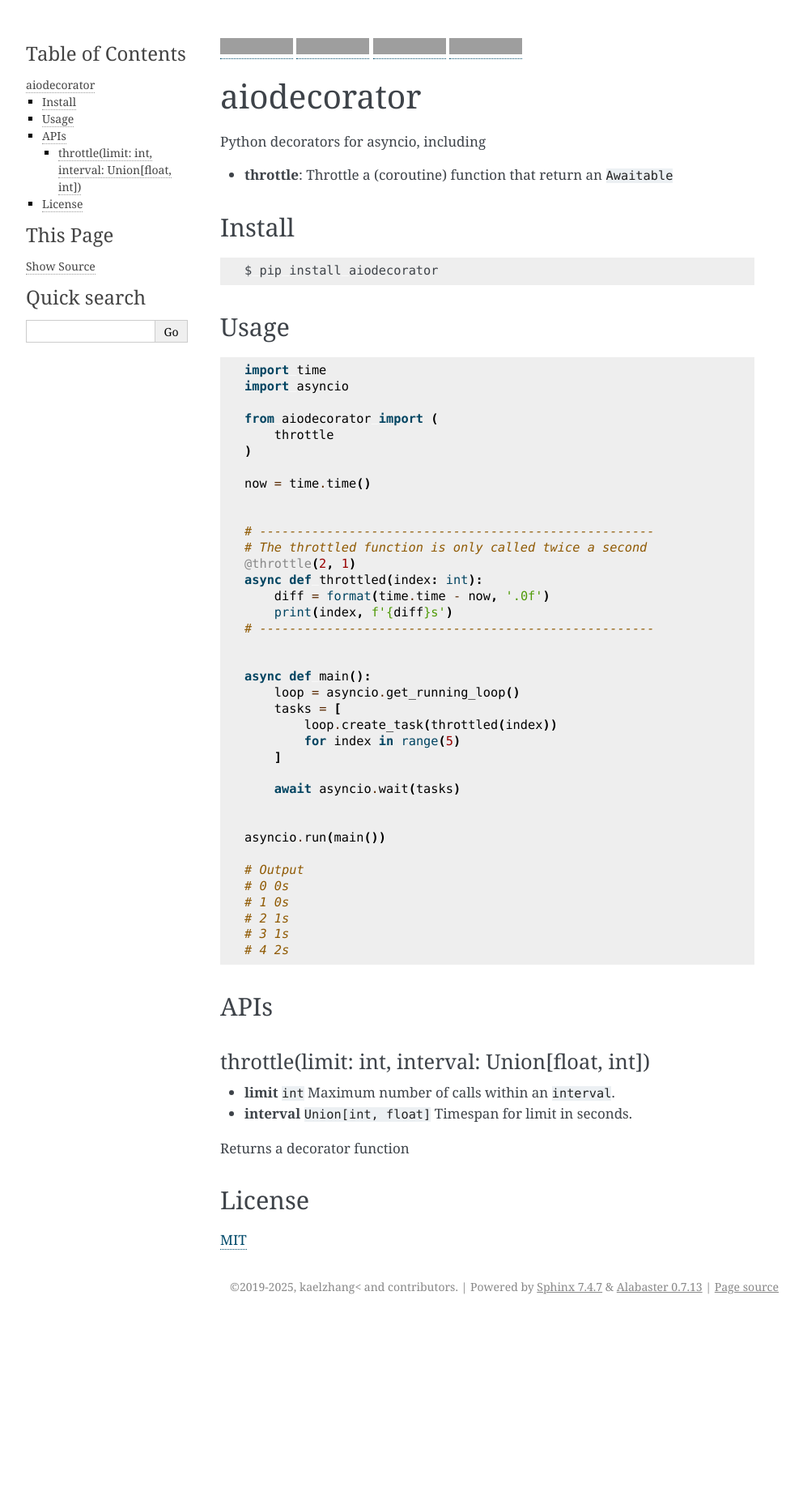
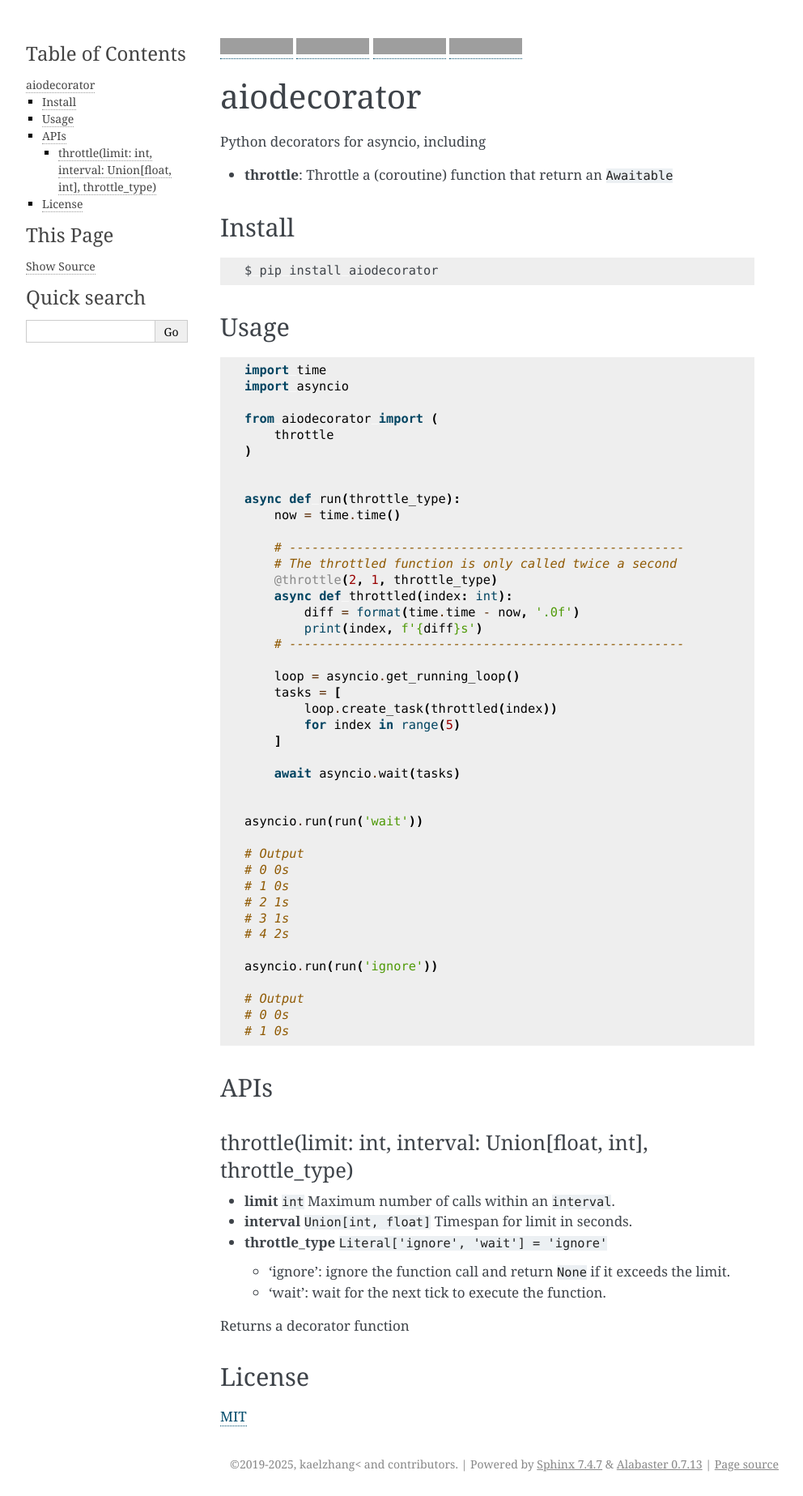
Before and after one commit to kaelzhang/python-aiodecorator, a Sphinx documentation site: the page built from docs/README.md, in a window 1280 px wide. Shown: the whole page at 81% size, without its empty margins (148-1140 px from the left). Built offline with Sphinx 7.4.7, drawn with Linux system fonts in a browser that asks for light colours; before the commit the page ends 1628 px from its top, so only the background shows below that; grey boxes are pictures that could not be loaded.

Commit message:
2.0.0 (breaking): throttle supports the ignore mode as the default throttle_type

````diff
--- a/docs/README.md
+++ b/docs/README.md
@@ -27,19 +27,18 @@ from aiodecorator import (
     throttle
 )
 
-now = time.time()
 
+async def run(throttle_type):
+    now = time.time()
 
-# -----------------------------------------------------
-# The throttled function is only called twice a second
-@throttle(2, 1)
-async def throttled(index: int):
-    diff = format(time.time - now, '.0f')
-    print(index, f'{diff}s')
-# -----------------------------------------------------
+    # -----------------------------------------------------
+    # The throttled function is only called twice a second
+    @throttle(2, 1, throttle_type)
+    async def throttled(index: int):
+        diff = format(time.time - now, '.0f')
+        print(index, f'{diff}s')
+    # -----------------------------------------------------
 
-
-async def main():
     loop = asyncio.get_running_loop()
     tasks = [
         loop.create_task(throttled(index))
@@ -49,7 +48,7 @@ async def main():
     await asyncio.wait(tasks)
 
 
-asyncio.run(main())
+asyncio.run(run('wait'))
 
 # Output
 # 0 0s
@@ -57,14 +56,23 @@ asyncio.run(main())
 # 2 1s
 # 3 1s
 # 4 2s
+
+asyncio.run(run('ignore'))
+
+# Output
+# 0 0s
+# 1 0s
 ```
 
 ## APIs
 
-### throttle(limit: int, interval: Union[float, int])
+### throttle(limit: int, interval: Union[float, int], throttle_type)
 
 - **limit** `int` Maximum number of calls within an `interval`.
 - **interval** `Union[int, float]` Timespan for limit in seconds.
+- **throttle_type** `Literal['ignore', 'wait'] = 'ignore'`
+  - 'ignore': ignore the function call and return `None` if it exceeds the limit.
+  - 'wait': wait for the next tick to execute the function.
 
 Returns a decorator function
 
````
Also changed, not shown: aiodecorator/__init__.py (+5 -5 lines), 2 other files.
